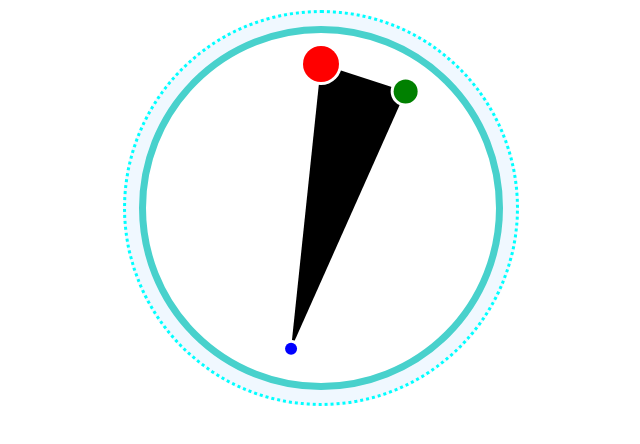
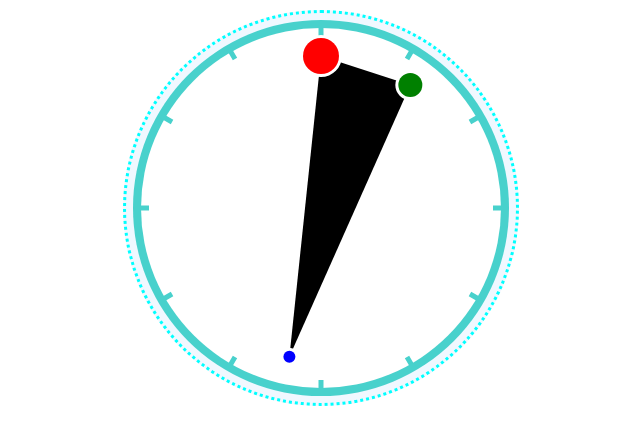
Before and after one commit to ladyrick/canvas-clock, a plain HTML site: page index.html in a window 1280 px wide. Shown: the whole page, without its empty margins (319-959 px from the left). Drawn offline with Linux system fonts and the light colour scheme.

Commit message:
使用canvas重写circle2，加了刻度

```diff
--- a/index.html
+++ b/index.html
@@ -21,37 +21,21 @@
         border-width: 3px;
         border-style: dotted;
     }
-    .circle2 {
-        position: absolute;
-        left: 50%;
-        top: 50%;
-        margin-left: -182px;
-        margin-top: -182px;
-        width:350px;
-        height:350px;
-        background-color: white;
-        border-radius: 400px;
-        border-color: mediumturquoise;
-        border-width: 7px;
-        border-style: solid;
-    }
-    #mycanvas {
+    .mycanvas {
         position: absolute;
         width: 400px;
         height: 400px;
-        transition: 0.2s;
-        z-index:5;
     }
 </style>
 </head>
 <body>
     <div id="box">
         <div class="circle1"></div>
-        <div class="circle2"></div>
-        <canvas id="mycanvas" width="400" height="400">don't support canvas</canvas>
+        <canvas class="mycanvas" width="400" height="400">don't support canvas</canvas>
+        <canvas class="mycanvas" width="400" height="400">don't support canvas</canvas>
     </div>
     <script>
-        Rad = 36;
+        Rad = 38;
         var sTicks = 60;
         var mTicks = 60;
         var hTicks = 12;
@@ -60,12 +44,39 @@
         var _mPos = 0;
         var _hPos = 0;
 
-        var canvas = document.getElementById("mycanvas");
-        var canvasHeight = 400;
-        var canvasWidth = 400;
+        var ctx = document.getElementsByClassName("mycanvas")[0].getContext('2d');
+        var canvasBorder = 400;
+        var innerCircleInRad = 45;
+        var innerCircleOutRad = 47;
+        var markLength = 2;
 
-        var ctx = canvas.getContext('2d');
+        //inner circle
+        ctx.beginPath();
+        ctx.arc(canvasBorder/2, canvasBorder/2, canvasBorder*innerCircleOutRad/100, 0, Math.PI*2);
+        ctx.closePath();
+        ctx.fillStyle="mediumturquoise";
+        ctx.fill();
+        ctx.beginPath();
+        ctx.arc(canvasBorder/2, canvasBorder/2, canvasBorder*innerCircleInRad/100, 0, Math.PI*2);
+        ctx.closePath();
+        ctx.fillStyle="white";
+        ctx.fill();
 
+        ctx.strokeStyle="mediumturquoise";
+        ctx.lineWidth=5;
+        for (var i = 0; i < hTicks; i++){
+            var markEnd1Left = 50+Math.sin(i*2*Math.PI/hTicks)*(innerCircleInRad+1);
+            var markEnd1Top = 50-Math.cos(i*2*Math.PI/hTicks)*(innerCircleInRad+1);
+            var markEnd2Left = 50+Math.sin(i*2*Math.PI/hTicks)*(innerCircleInRad-markLength);
+            var markEnd2Top = 50-Math.cos(i*2*Math.PI/hTicks)*(innerCircleInRad-markLength);
+            ctx.beginPath();
+            ctx.moveTo(canvasBorder*markEnd1Left/100,canvasBorder*markEnd1Top/100);
+            ctx.lineTo(canvasBorder*markEnd2Left/100,canvasBorder*markEnd2Top/100);
+            ctx.closePath();
+            ctx.stroke();
+        }
+
+        var ctx = document.getElementsByClassName("mycanvas")[1].getContext('2d');
         function tick(during, frames, mode)
         {
             if (mode === 'clock'){
@@ -124,19 +135,19 @@
                 var eh_top = 50-Math.cos(curhPos*2*Math.PI/hTicks)*Rad;
 
 
-                ctx.clearRect(0,0,canvas.width,canvas.height);
+                ctx.clearRect(0,0,canvasBorder,canvasBorder);
 
                 ctx.beginPath();
-                ctx.moveTo(es_left*canvasWidth/100,es_top*canvasHeight/100);
-                ctx.lineTo(em_left*canvasWidth/100,em_top*canvasHeight/100);
-                ctx.lineTo(eh_left*canvasWidth/100,eh_top*canvasHeight/100);
+                ctx.moveTo(es_left*canvasBorder/100,es_top*canvasBorder/100);
+                ctx.lineTo(em_left*canvasBorder/100,em_top*canvasBorder/100);
+                ctx.lineTo(eh_left*canvasBorder/100,eh_top*canvasBorder/100);
                 ctx.closePath();
                 ctx.fillStyle="#000000";
                 ctx.fill();
 
-                createCircle(ctx, eh_left*canvasWidth/100,eh_top*canvasHeight/100,18,'red',3);
-                createCircle(ctx, em_left*canvasWidth/100,em_top*canvasHeight/100,12,'green',3);
-                createCircle(ctx, es_left*canvasWidth/100,es_top*canvasHeight/100,6,'blue',3);
+                createCircle(ctx, eh_left*canvasBorder/100,eh_top*canvasBorder/100,18,'red',3);
+                createCircle(ctx, em_left*canvasBorder/100,em_top*canvasBorder/100,12,'green',3);
+                createCircle(ctx, es_left*canvasBorder/100,es_top*canvasBorder/100,6,'blue',3);
             }
 
             function tickFrame(){
```
